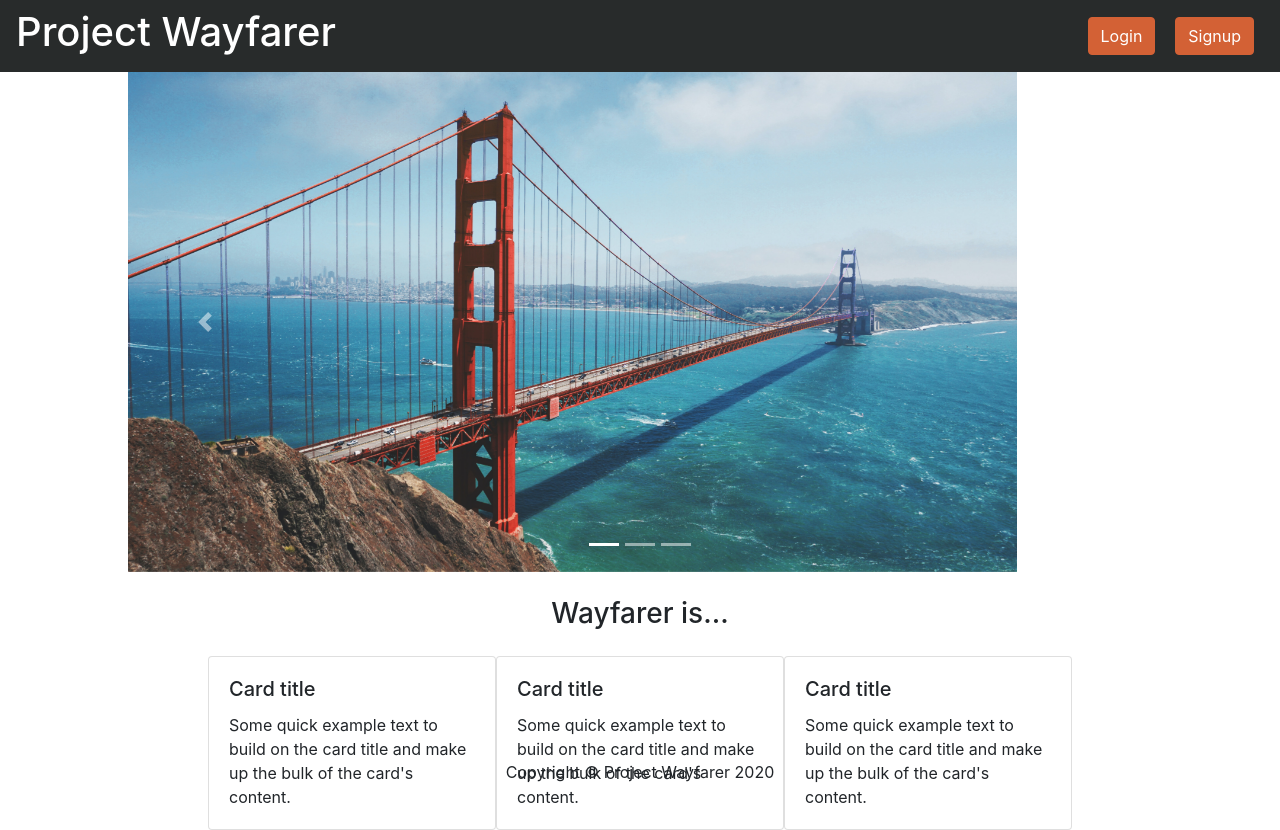
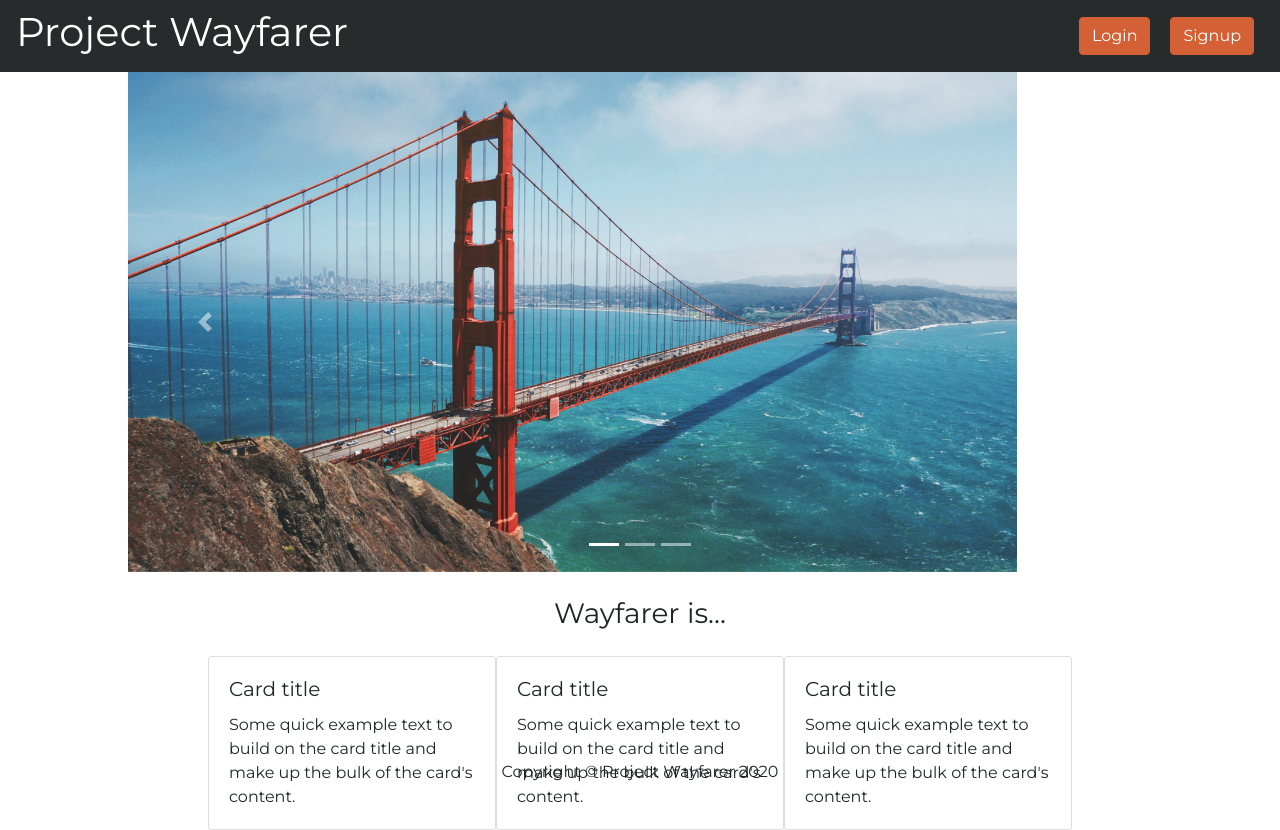
Before and after one commit to TimothyAllgood/project_wayfare, a Django app: page / in a window 1280 px wide. Run offline with Django 3.2, Linux system fonts and the light colour scheme; some libraries are stand-ins or nearby versions.

Commit message:
added fonts

```diff
--- a/main_app/static/css/styles.css
+++ b/main_app/static/css/styles.css
@@ -4,6 +4,16 @@
 	--main: #d36135;
 	--main-hover: #a24936;
 }
+
+body {
+	font-family: 'Montserrat', sans-serif;
+}
+
+/* h1,
+h2,
+h3 {
+	font-family: 'Merriweather', serif;
+} */
 
 /* General */
 .bg-dark {
--- a/main_app/static/js/main.js
+++ b/main_app/static/js/main.js
@@ -0,0 +1,4 @@
+const userCity = document.querySelector('.user-city').textContent;
+const citySelect = document.getElementById('id_city');
+
+citySelect.value = userCity;
--- a/main_app/templates/base.html
+++ b/main_app/templates/base.html
@@ -4,13 +4,15 @@
 <head>
     <meta charset="UTF-8">
     <meta name="viewport" content="width=device-width, initial-scale=1.0">
+    <link href="https://fonts.googleapis.com/css2?family=Merriweather:wght@400;700&display=swap" rel="stylesheet">
+    <link href="https://fonts.googleapis.com/css2?family=Montserrat:ital,wght@0,400;1,600;1,700&display=swap" rel="stylesheet">
     <!-- Bootstrap -->
     <link rel="stylesheet" href="https://stackpath.bootstrapcdn.com/bootstrap/4.5.1/css/bootstrap.min.css" integrity="sha384-VCmXjywReHh4PwowAiWNagnWcLhlEJLA5buUprzK8rxFgeH0kww/aWY76TfkUoSX" crossorigin="anonymous">
     <link rel="stylesheet" href="{% static "css/styles.css" %}">
     <script defer src="https://code.jquery.com/jquery-3.5.1.slim.min.js" integrity="sha384-DfXdz2htPH0lsSSs5nCTpuj/zy4C+OGpamoFVy38MVBnE+IbbVYUew+OrCXaRkfj" crossorigin="anonymous"></script>
     <script defer src="https://cdn.jsdelivr.net/npm/popper.js@1.16.1/dist/umd/popper.min.js" integrity="sha384-9/reFTGAW83EW2RDu2S0VKaIzap3H66lZH81PoYlFhbGU+6BZp6G7niu735Sk7lN" crossorigin="anonymous"></script>
     <script defer src="https://stackpath.bootstrapcdn.com/bootstrap/4.5.1/js/bootstrap.min.js" integrity="sha384-XEerZL0cuoUbHE4nZReLT7nx9gQrQreJekYhJD9WNWhH8nEW+0c5qq7aIo2Wl30J" crossorigin="anonymous"></script>
-    <script defer src="main.js"></script>
+    <script defer src="{% static "js/main.js" %}"></script>
     <title>Project Wayfarer</title>
 </head>
 <body>
--- a/main_app/templates/registration/profile.html
+++ b/main_app/templates/registration/profile.html
@@ -28,7 +28,7 @@
             </form>
         </section>
         <section class="user-posts">
-        {{user.profile.get_city_display}}
+        <p class="user-city" style="display:none">{{user.profile.city}}</p>
         </section>
     </div>
     {% comment %} {{user.username}}
```
